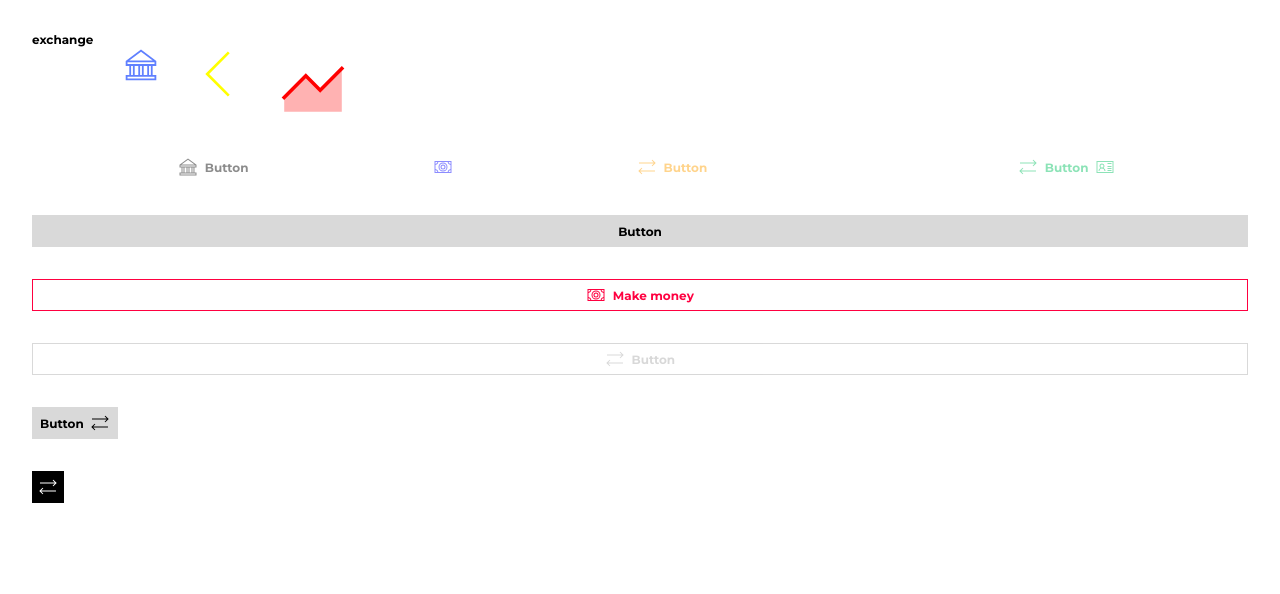
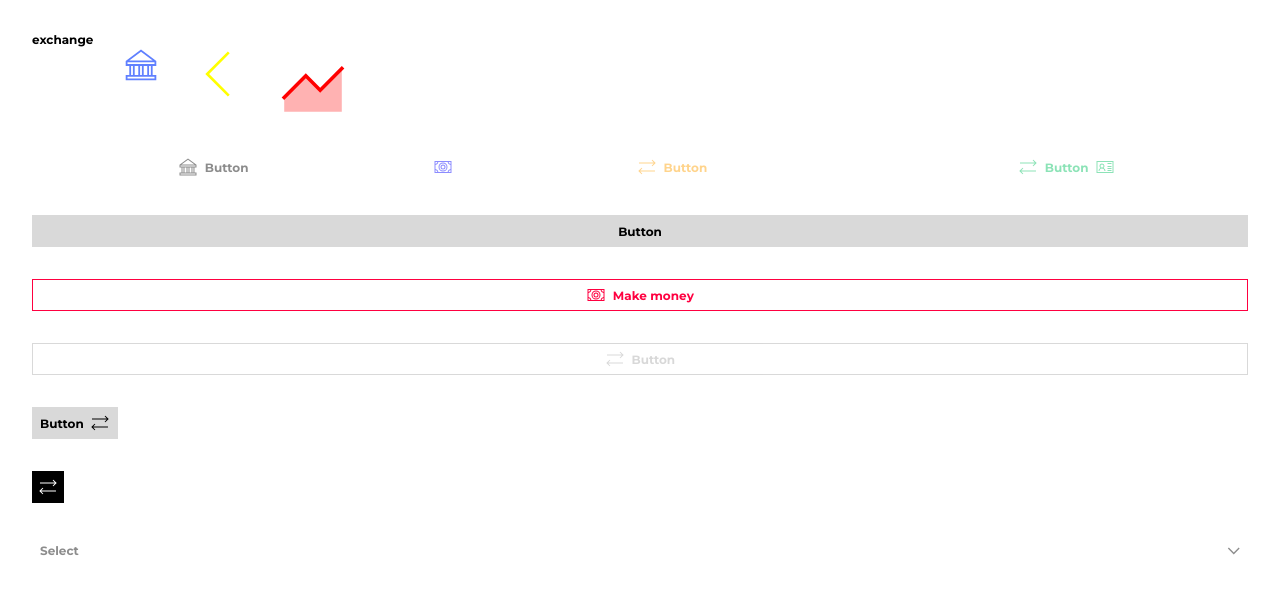
Before and after one commit to l-Zetta-l/coinmeca-ui, a Next.js app: page /exchange in a window 1280 px wide. Shown: the top 594 px of the page. Built offline with nearby package versions, Linux system fonts and the light colour scheme.

Commit message:
Add - dropdown

```diff
--- a/src/app/exchange/page.tsx
+++ b/src/app/exchange/page.tsx
@@ -1,8 +1,20 @@
 "use client";
-import { Layouts } from "components";
+import { Controls, Layouts } from "components";
 import { Icon, Button } from "components/controls";
 
 export default function Exchange() {
+    const list = [
+        {
+            value: "item 1",
+        },
+        {
+            value: "item 2",
+        },
+        {
+            value: "item 3",
+        },
+    ];
+
     return (
         <Layouts.Box>
             <div>
@@ -31,13 +43,14 @@ export default function Exchange() {
                     <Button type="line" color="red" iconLeft="money">
                         Make money
                     </Button>
-                    <Button type="line" iconLeft="swap" disable>
+                    <Button type="line" iconLeft="swap" disabled>
                         Button
                     </Button>
                     <Button type="glass" iconRight="swap" fit>
                         Button
                     </Button>
                     <Button type="solid" icon="swap" fit />
+                    <Controls.Dropdown options={list} />
                 </Layouts.Col>
             </div>
         </Layouts.Box>
--- a/src/app/globals.scss
+++ b/src/app/globals.scss
@@ -77,6 +77,8 @@ button {
     --o045: 0.45;
     --o03: 0.3;
     --o015: 0.15;
+    --o0075: 0.075;
+    --o0075: 0.05;
     --o0: 0;
 
     --blur: blur(4rem);
--- a/src/components/controls/button/Button.styled.tsx
+++ b/src/components/controls/button/Button.styled.tsx
@@ -6,7 +6,7 @@ export const Style = styled.button<{
     $color: string;
     $scale: number;
     $fit?: boolean;
-    $disable?: boolean;
+    $disabled?: boolean;
 }>`
     ${({ $color }) => {
         return css`
@@ -115,9 +115,9 @@ export const Style = styled.button<{
         }
     }}
 
-    ${({ $disable }) => {
+    ${({ $disabled }) => {
         return (
-            $disable &&
+            $disabled &&
             css`
                 opacity: 0.15;
                 cursor: initial;
--- a/src/components/controls/button/Button.tsx
+++ b/src/components/controls/button/Button.tsx
@@ -11,9 +11,9 @@ export interface Props {
     icon?: string;
     iconLeft?: string;
     iconRight?: string;
-    click?: Function;
+    onClick?: Function;
     scale?: number;
-    disable?: boolean;
+    disabled?: boolean;
 }
 
 export default function Button(props: Props) {
@@ -22,19 +22,19 @@ export default function Button(props: Props) {
     const color = props?.color || "white";
     const fit = props?.fit || false;
     const scale = props?.scale || 1;
-    const disable = props?.disable || false;
+    const disabled = props?.disabled || false;
 
     const icon = (icon: string) => {
         return <Icon icon={icon} scale={scale} />;
     };
 
-    function click(e?: any) {
-        if (disable) return;
-        if (typeof props?.click === "function") props?.click(e);
+    function onClick(e?: any) {
+        if (disabled) return;
+        if (typeof props?.onClick === "function") props?.onClick(e);
     }
 
     return (
-        <Style title={title} $type={type} $color={color} $scale={scale} $fit={fit} onClick={(e) => click(e)} $disable={disable}>
+        <Style title={title} $type={type} $color={color} $scale={scale} $fit={fit} onClick={(e) => onClick(e)} $disabled={disabled}>
             {props?.icon && typeof props?.children === "undefined" ? (
                 icon(props?.icon)
             ) : (
--- a/src/components/controls/dropdown/Dropdown.styled.tsx
+++ b/src/components/controls/dropdown/Dropdown.styled.tsx
@@ -1,5 +1,116 @@
-import { styled } from "styled-components";
+import { css, styled } from "styled-components";
 
-export const Style = styled.div`
+export const Style = styled.div<{ $open: boolean; $disabled: boolean }>`
+    background: rgba(var(--white), var(--o0));
+    position: relative;
+    color: rgba(var(--white), var(--o045));
+    min-height: 4rem;
+    display: flex;
+    flex-direction: column;
+    transition: 0.3s ease;
+    cursor: pointer;
 
-`
+    /* &:hover {
+        background: rgba(var(--white), var(--o015));
+    }
+
+    &:active {
+        background: rgba(var(--white), var(--o0075));
+    } */
+
+    ul {
+        display: flex;
+        flex-direction: column;
+        width: 100%;
+        height: 100%;
+    }
+
+    li {
+        position: relative;
+        display: flex;
+        flex-direction: row;
+        align-items: center;
+        justify-content: start;
+        gap: 8px;
+        padding: 1rem;
+        transition: 0.3s ease;
+
+        & i svg {
+            fill: rgba(var(--white), var(--o045));
+        }
+
+        &:hover,
+        &:active {
+            background: rgba(var(--white), var(--o015));
+            color: rgba(var(--white), var(--o1));
+            & i svg {
+                fill: rgba(var(--white), var(--o1));
+            }
+        }
+
+        &.disabled {
+            opacity: 0.15;
+            pointer-events: none;
+        }
+    }
+
+    & > ul:first-child {
+        max-height: 100%;
+
+        li {
+            & > *:last-child {
+                position: absolute;
+                right: 1rem;
+            }
+        }
+    }
+
+    & > ul:last-child {
+        /* position: absolute;
+        top: 100%; */
+        width: 100%;
+        height: 100%;
+        max-height: 0;
+        overflow: hidden scroll;
+        transition: 0.3s ease;
+
+        background: rgba(var(--white), var(--o0075));
+
+        & i svg {
+            fill: rgba(var(--white), var(--o045));
+        }
+    }
+
+    ${({ $open }) => {
+        return (
+            $open &&
+            css`
+                background: rgba(var(--white), var(--o0075));
+
+                & > ul {
+                    &:first-child > li {
+                        &,
+                        &:hover,
+                        &:active {
+                            color: rgba(var(--white), var(--o03));
+                            & i svg {
+                                fill: rgba(var(--white), var(--o03));
+                            }
+                        }
+                    }
+                    &:last-child {
+                        max-height: 50rem;
+                    }
+                }
+            `
+        );
+    }}
+
+    ${({ $disabled }) =>
+        $disabled &&
+        css`
+            opacity: 0.15;
+            cursor: initial;
+            pointer-events: none !important;
+        `}
+`;
--- a/src/components/controls/dropdown/Dropdown.tsx
+++ b/src/components/controls/dropdown/Dropdown.tsx
@@ -9,6 +9,7 @@ interface Props {
     style?: any;
 
     form?: string;
+    title?: string;
 
     theme?: "light" | "dark";
     width?: string;
@@ -23,14 +24,15 @@ interface Props {
     keyIndex?: number;
     imgName?: string;
 
-    click?: Function;
-    clickItem?: Function;
+    open?: boolean;
+    onClick?: Function;
+    onClickItem?: Function;
     device?: string;
 }
 
 export default function Dropdown(props: Props) {
     const form = props?.form;
-    const theme = props?.theme || "light";
+    const [open, setOpen] = useState<boolean>(props?.open || false);
 
     const placeholder = props?.placeholder || "Select";
     const [options, setOptions] = useState<any>(props?.options);
@@ -41,9 +43,7 @@ export default function Dropdown(props: Props) {
     const imgName = props?.imgName || "img";
 
     const disabled = props?.disabled || false;
-    // const click = useState<Function | undefined>(props?.click);
     const device = props?.device;
-    const [open, setOpen] = useState<boolean>(false);
 
     useEffect(() => {
         const option = props?.option;
@@ -76,65 +76,63 @@ export default function Dropdown(props: Props) {
         }
     }, [props?.options, props?.option]);
 
-    const onClick = (e: React.FormEvent, v: any, k: string | number) => {
+    const onSelect = (e: React.FormEvent, v: any, k: string | number) => {
+        if (disabled) return;
         // typeof v[keyIndex] !== "undefined" ? option = v[keyIndex] : typeof v[keyName] !== "undefined" ? option = v[keyName] : option = v;
         setOption(v);
-        if (typeof v?.event === "function") {
-            v.event(e);
-        }
-        if (typeof props?.click === "function") {
-            props?.click(e, k, option);
-        }
+        if (typeof v?.event === "function") v.event(e);
+        if (typeof props?.onClickItem === "function") props?.onClickItem(e, k, option);
         setOpen(false);
     };
 
-    const onClickItem = (e: React.FormEvent, v: any, k: string | number) => {
-        // typeof v[keyIndex] !== "undefined" ? option = v[keyIndex] : typeof v[keyName] !== "undefined" ? option = v[keyName] : option = v;
-        setOption(v);
-        if (typeof v?.event === "function") {
-            v.event(e);
-        }
-        if (typeof props?.clickItem === "function") {
-            props?.clickItem(e, k, option);
-        }
-        setOpen(false);
+    const onOpen = (e?: any) => {
+        if (disabled) return;
+        setOpen(!open);
+        if (typeof props?.onClick === "function") props?.onClick(e, option);
     };
 
-    const onClose = () => {
+    const onClose = (e?: any) => {
         setOpen(false);
-    };
-
-    const onOpen = () => {
-        setOpen(!open);
+        if (typeof props?.onClick === "function") props?.onClick(e, option);
     };
 
     return (
-        <Style tabIndex={5} className={props?.className} style={{ zIndex: open ? 5 : 2, ...props?.style }} onBlur={onClose} title={props?.title}>
-            <ul onClick={() => onOpen()}>
+        <Style tabIndex={5} className={props?.className} style={{ ...props?.style }} onClick={onOpen} onBlur={onClose} title={props?.title} $open={open} $disabled={disabled}>
+            <ul>
+                <li>
                     {form?.indexOf("more") === 0 ? (
                         <Controls.Icon icon="more" />
                     ) : form?.indexOf("icon") === 0 ? (
-                    <Controls.Icon icon={option?.icon} color={color} title={title} disabled={disabled} click={(e, v, k) => onClick(e, v, k)} device={device} />
+                        <Controls.Icon icon={option?.icon} />
                     ) : (
-                    <li>
+                        <>
                             {option && typeof option[imgName] !== "undefined" && <img src={`${option[imgName]}`} style={{ width: 16, height: 16, verticalAlign: "middle", marginRight: 8 }} alt="" />}
-                        {typeof option === "undefined" ? placeholder : typeof option === "object" ? (typeof option[keyIndex] !== "undefined" ? option[keyIndex] : typeof option[keyName] !== "undefined" ? option[keyName] : option) : option}
+                            {typeof option === "undefined"
+                                ? placeholder
+                                : typeof option === "object"
+                                ? typeof option[keyIndex] !== "undefined"
+                                    ? option[keyIndex]
+                                    : typeof option[keyName] !== "undefined"
+                                    ? option[keyName]
+                                    : option
+                                : option}
+                            <Controls.Icon scale={0.75} icon="chevron-down-bold" />
+                        </>
+                    )}
                 </li>
-                )}
             </ul>
             <ul>
                 {options &&
                     options.length > 0 &&
                     options.map(
-                        (v, k) =>
+                        (v: any, k: number) =>
                             v && (
                                 <li
                                     key={k}
                                     onClick={(e) => {
-                                        onClick(e, v, k);
-                                        onClickItem(e, v, k);
+                                        onSelect(e, v, k);
                                     }}
-                                    className={typeof option !== "undefined" && (v[keyIndex] === option || v[keyName] === option || v === option) ? "disable" : ""}
+                                    className={typeof option !== "undefined" && (v[keyIndex] === option || v[keyName] === option || v === option) ? "disabled" : ""}
                                 >
                                     <>
                                         {typeof v[imgName] !== "undefined" && v[imgName] !== "" ? (
@@ -153,7 +151,7 @@ export default function Dropdown(props: Props) {
                                             </>
                                         ) : v.icon !== "" && typeof v.icon !== "undefined" ? (
                                             <>
-                                                <Controls.Icon icon={v.icon} title={v.title} />
+                                                <Controls.Icon icon={option?.icon} />
                                                 <span>{typeof v[keyIndex] !== "undefined" ? v[keyIndex] : typeof v[keyName] !== "undefined" ? v[keyName] : v}</span>
                                             </>
                                         ) : typeof v === "object" ? (
--- a/src/components/controls/index.ts
+++ b/src/components/controls/index.ts
@@ -1,4 +1,5 @@
 import Button from "./button/Button";
+import Dropdown from "./dropdown/Dropdown";
 import Icon from "./icon/Icon";
 
-export { Button, Icon }
+export { Button, Dropdown, Icon }
```
Lines whose indentation alone changed are shown as unchanged.
